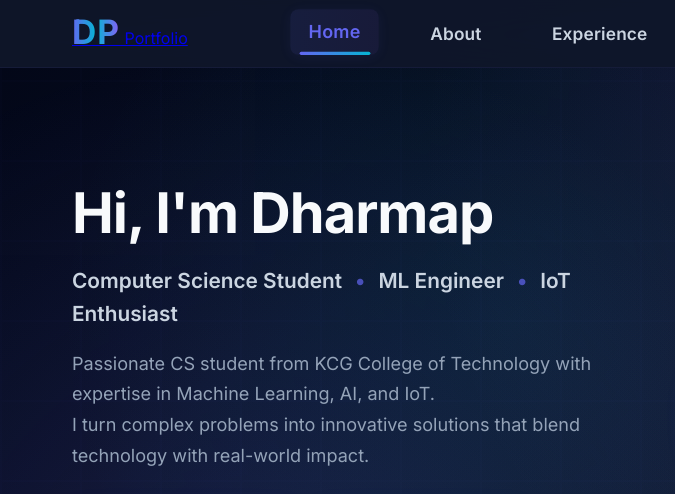
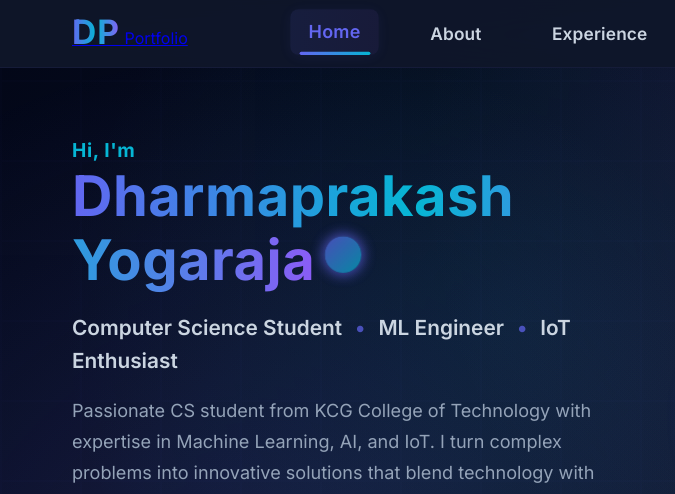
Before and after one commit to Kash1444/portfolio-kash, a plain HTML site: page index.html in a window 1280 px wide. Shown: the top 494 px of the page, 0-675 px from the left. Drawn offline with Linux system fonts and the light colour scheme.

Commit message:
Fix hero section HTML structure to match modern CSS classes

```diff
--- a/index.html
+++ b/index.html
@@ -40,14 +40,13 @@
     <section id="home" class="hero">
         <div class="hero-container">
             <div class="hero-content">
-                <h1 class="hero-title modern-title">
-                    <span class="hero-greeting">Hi, I'm</span>
-                    <span class="highlight name-gradient">Dharmaprakash</span>
+                <span class="modern-hero-greeting">Hi, I'm</span>
+                <h1 class="modern-title">
+                    <span class="name-gradient">Dharmaprakash Yogaraja</span><span class="dot"></span>
                 </h1>
-                <p class="hero-subtitle">Computer Science Student <span class="dot">•</span> ML Engineer <span class="dot">•</span> IoT Enthusiast</p>
-                <p class="hero-description">
-                    Passionate CS student from <span class="highlight">KCG College of Technology</span> with expertise in <span class="highlight">Machine Learning</span>, <span class="highlight">AI</span>, and <span class="highlight">IoT</span>.<br>
-                    I turn complex problems into innovative solutions that blend technology with real-world impact.
+                <p class="modern-hero-subtitle">Computer Science Student <span class="dot">•</span> ML Engineer <span class="dot">•</span> IoT Enthusiast</p>
+                <p class="modern-hero-description">
+                    Passionate CS student from <span class="highlight">KCG College of Technology</span> with expertise in <span class="highlight">Machine Learning</span>, <span class="highlight">AI</span>, and <span class="highlight">IoT</span>. I turn complex problems into innovative solutions that blend technology with real-world impact.
                 </p>
                 <div class="hero-buttons">
                     <a href="#projects" class="btn btn-primary">
```
Also changed, not shown: 1 other file.
